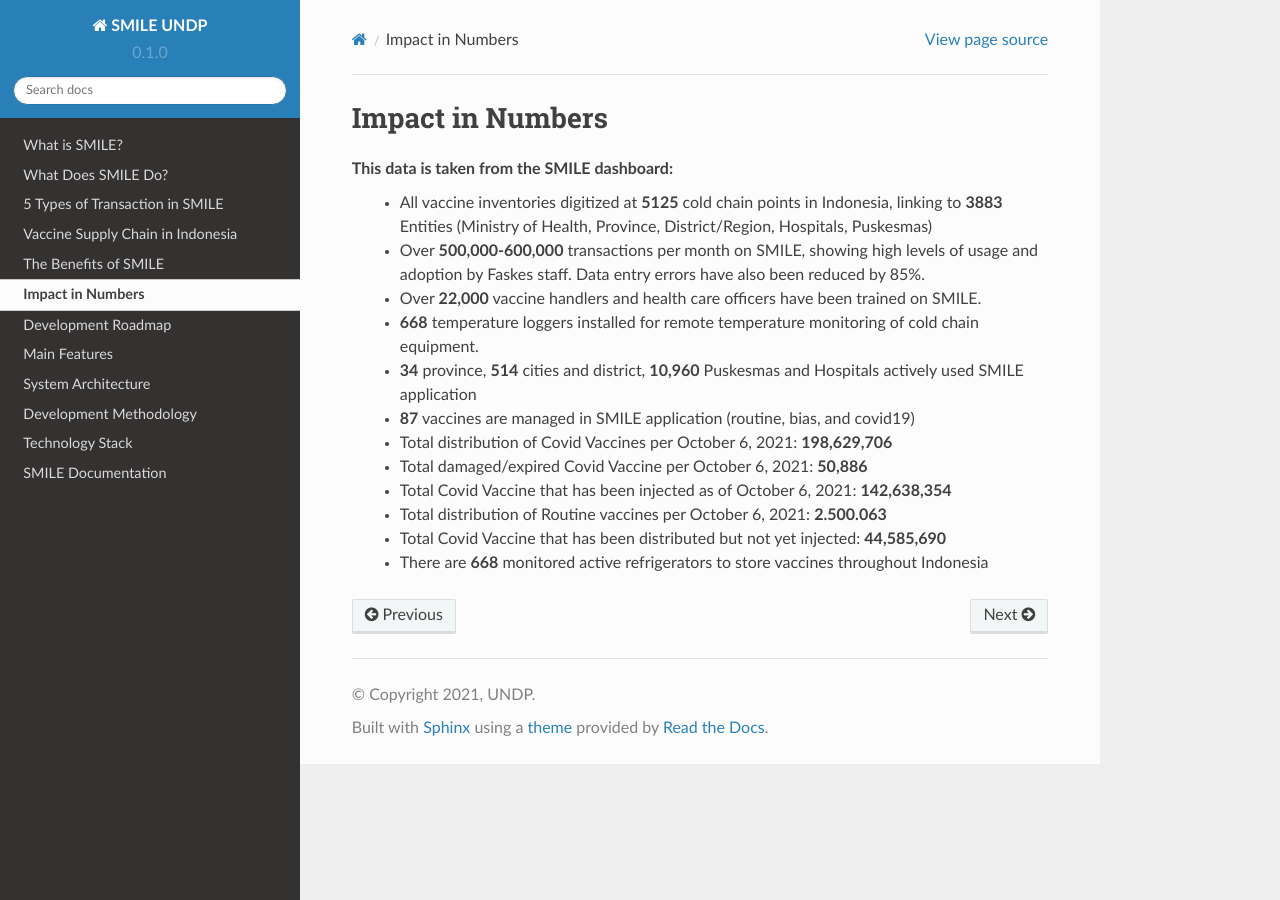
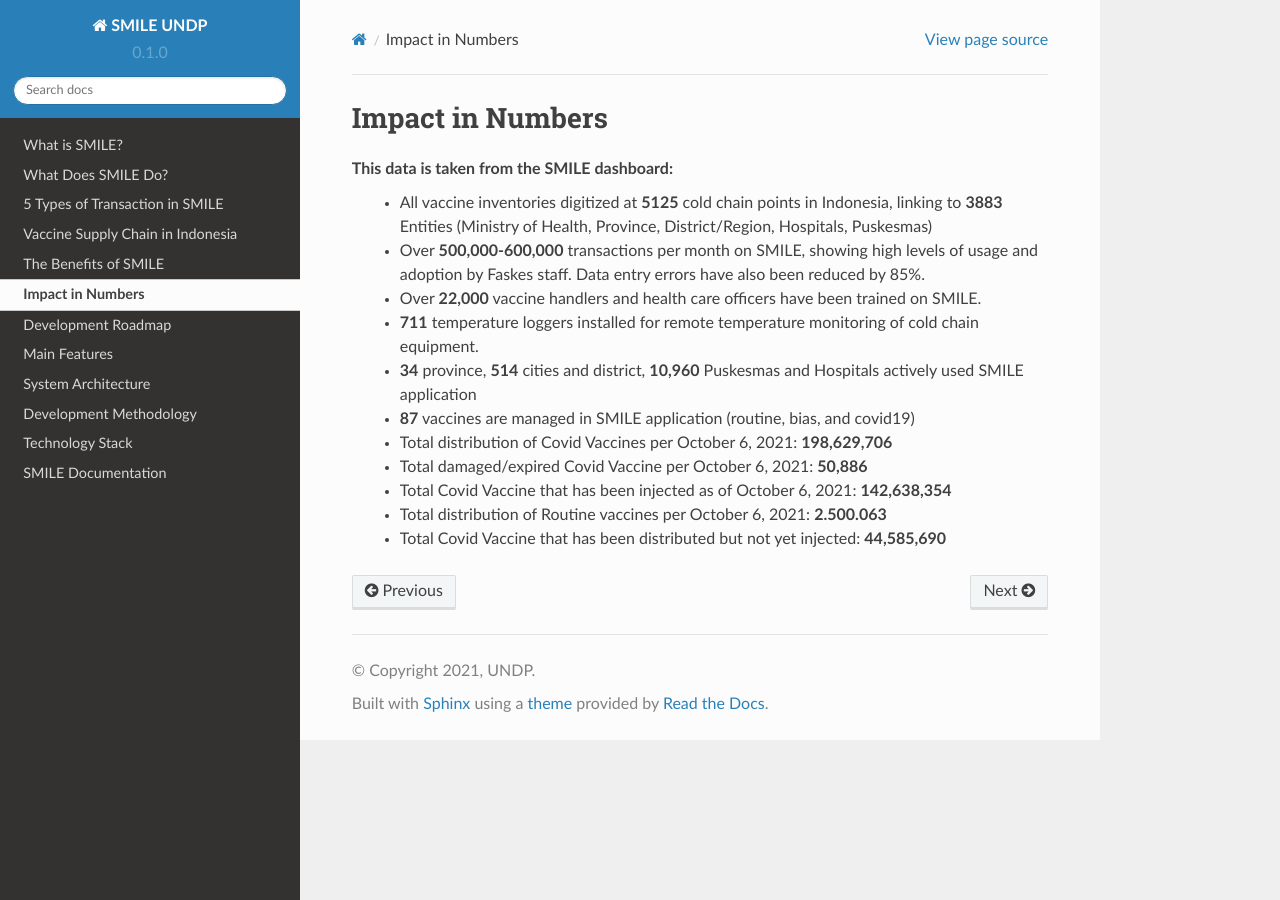
Before and after one commit to smile-indonesia/documentation, a Sphinx documentation site: the page built from docs/source/impact.rst, in a window 1280 px wide. Built offline with Sphinx 7.4.7 and the Read the Docs theme 2.0.0, drawn with Linux system fonts in a browser that asks for light colours.

Commit message:
Update impact.rst
update again

```diff
--- a/docs/source/impact.rst
+++ b/docs/source/impact.rst
@@ -5,7 +5,7 @@
  - All vaccine inventories digitized at **5125** cold chain points in Indonesia, linking to **3883** Entities (Ministry of Health, Province, District/Region, Hospitals, Puskesmas)
  - Over **500,000-600,000** transactions per month on SMILE, showing high levels of usage and adoption by Faskes staff. Data entry errors have also been reduced by 85%.
  - Over **22,000** vaccine handlers and health care officers have been trained on SMILE.
- - **668** temperature loggers installed for remote temperature monitoring of cold chain equipment.
+ - **711** temperature loggers installed for remote temperature monitoring of cold chain equipment.
  - **34** province, **514** cities and district, **10,960** Puskesmas and Hospitals actively used SMILE application
  - **87** vaccines are managed in SMILE application (routine, bias, and covid19)
  - Total distribution of Covid Vaccines per October 6, 2021: **198,629,706**
@@ -13,4 +13,3 @@
  - Total Covid Vaccine that has been injected as of October 6, 2021: **142,638,354**
  - Total distribution of Routine vaccines per October 6, 2021: **2.500.063**
  - Total Covid Vaccine that has been distributed but not yet injected: **44,585,690**
- - There are **668** monitored active refrigerators to store vaccines throughout Indonesia
```
